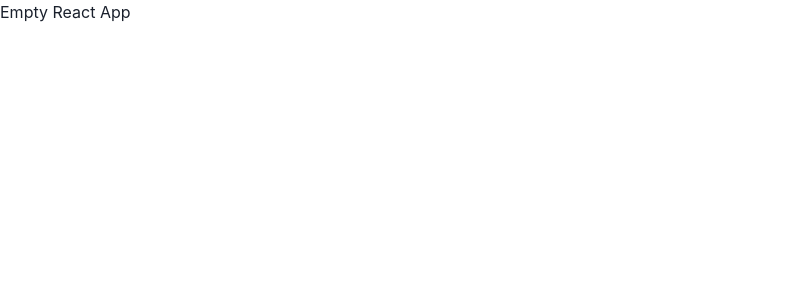
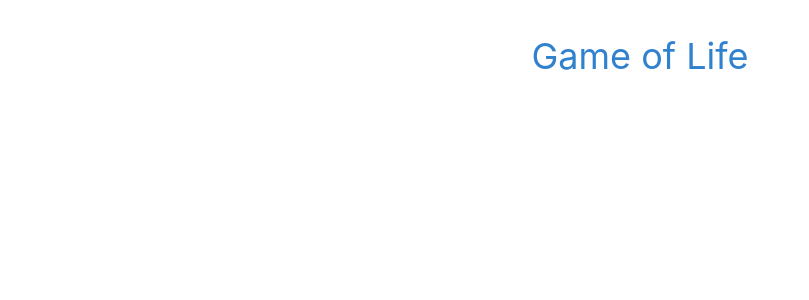
Before and after one commit to aagwali/game-of-life, a React (Create React App) app: page / in a window 1280 px wide. Shown: the top 300 px of the page, without its empty margins (0-809 px from the left). Built offline with nearby package versions, Linux system fonts and the light colour scheme.

Commit message:
feat: 🎸 display header

```diff
--- /dev/null
+++ b/src/components/Header.tsx
@@ -0,0 +1,9 @@
+import { HeaderCanvas, HeaderTitle } from "./styles"
+
+const Header = () => (
+  <HeaderCanvas>
+    <HeaderTitle children={"Game of Life"} />
+  </HeaderCanvas>
+);
+
+export default Header;
--- a/src/components/index.tsx
+++ b/src/components/index.tsx
@@ -1,7 +1,10 @@
+import Header from "./Header"
 import { AppCanvas } from "./styles"
 
-const App = () => {
-  return <AppCanvas>Empty React App</AppCanvas>
-}
+const App = () => (
+  <AppCanvas>
+    <Header />
+  </AppCanvas>
+)
 
 export default App
--- a/src/components/styles.ts
+++ b/src/components/styles.ts
@@ -1,8 +1,16 @@
 import styled from "styled-components"
 
-import { Box } from "@chakra-ui/react"
+import { Box, Center, Text, theme } from "@chakra-ui/react"
 
 export const AppCanvas = styled(Box)`
   min-height: 100vh;
   min-width: 100vw;
 `
+export const HeaderCanvas = styled(Center)`
+  height: ${theme.space[28]};
+`
+
+export const HeaderTitle = styled(Text)`
+  font-size: ${theme.fontSizes["4xl"]};
+  color: ${theme.colors.blue[500]};
+`
--- a/src/privates.ts
+++ b/src/privates.ts
@@ -1,4 +1,4 @@
-import { CellState, GameState } from "./components/types"
+import type { CellState, GameState } from "./components/types"
 
 const getCellAt = (
   [row, column]: [number, number],
```
